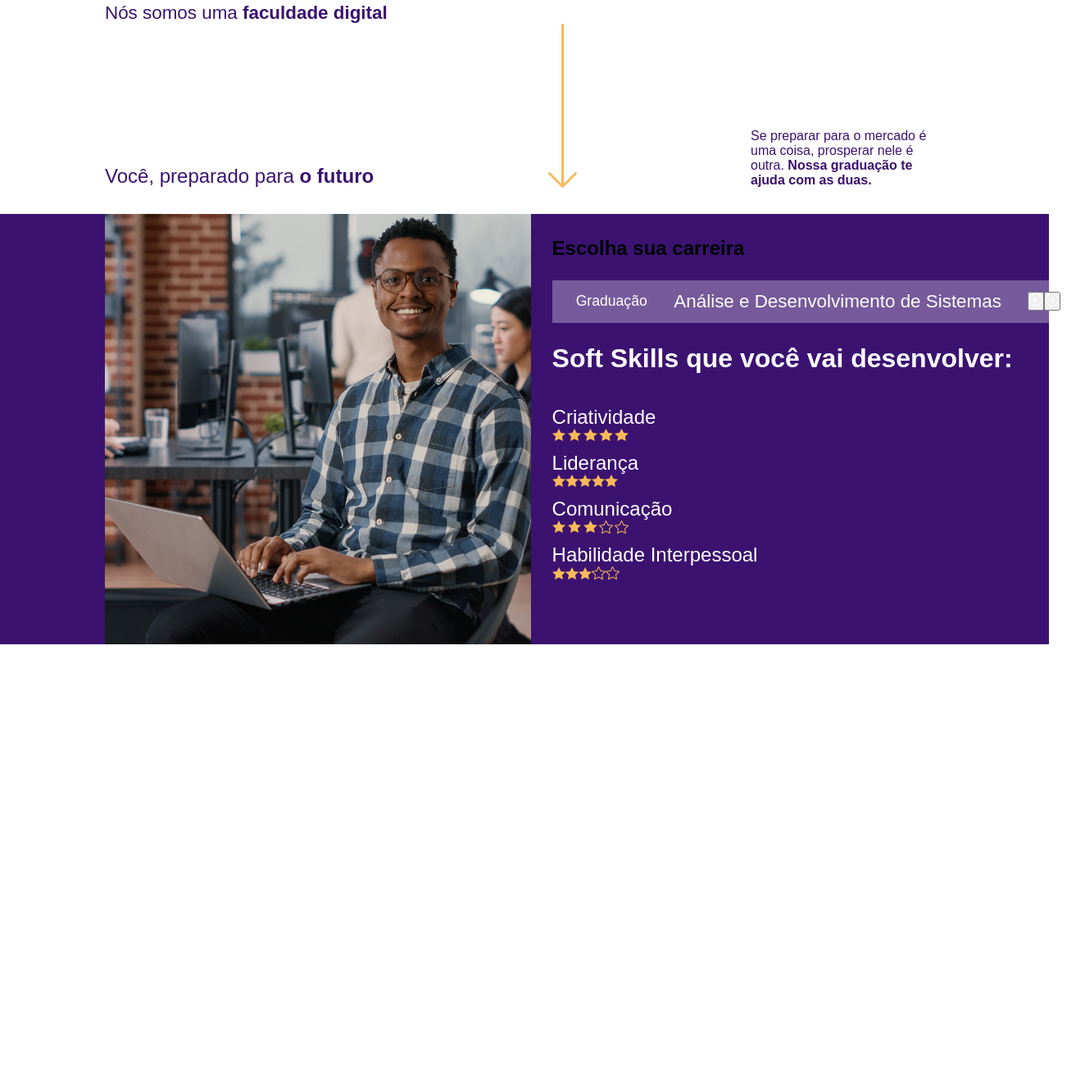
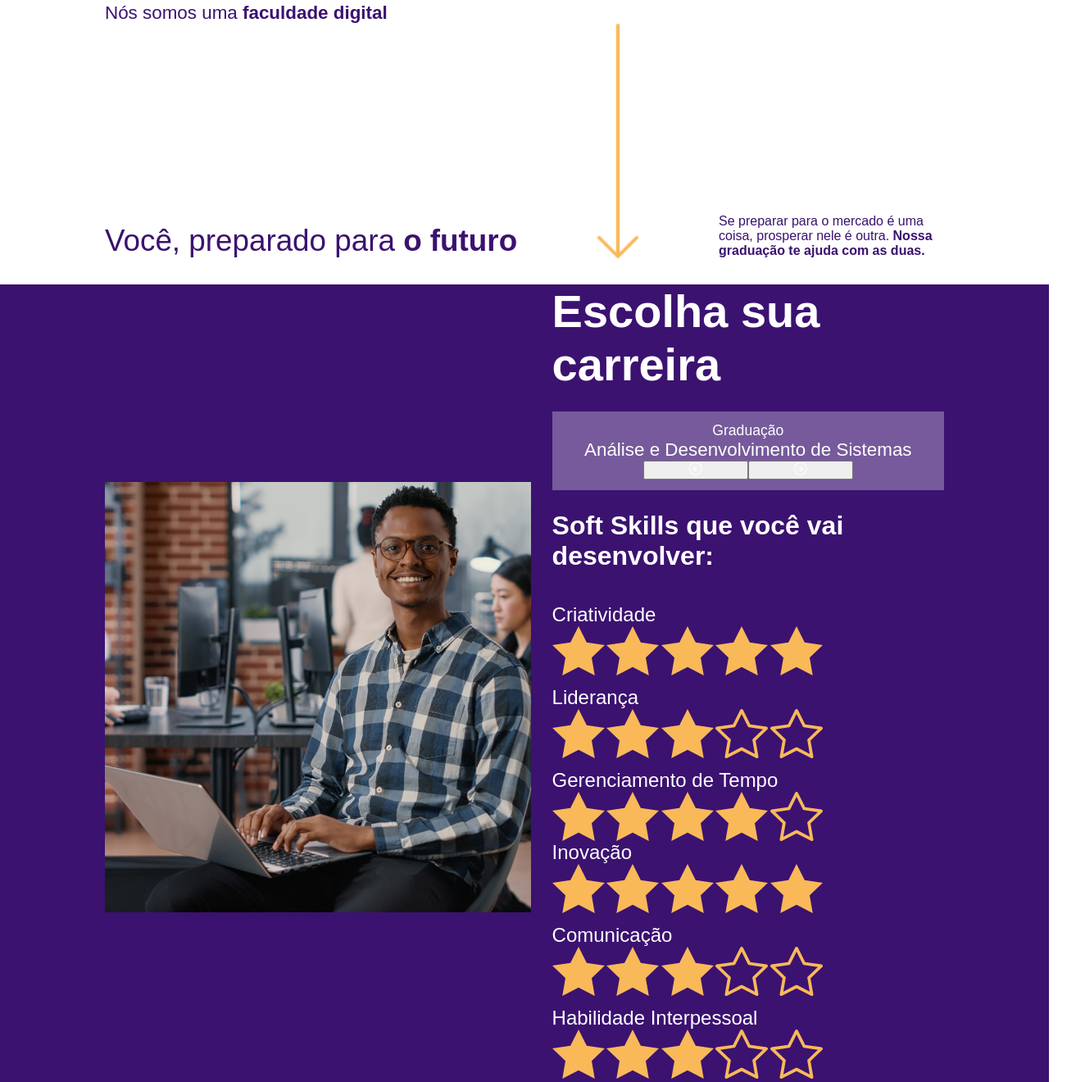
Before and after one commit to Gestao-de-Performance/conteudo-visto-em-aula-LuizRochaADS, a plain HTML site: page index.html in a window 1280 px wide. Shown: the part 101-1421 px from the top of the page at 82% size, 1324 px wide, since content can reach past the window. Before the commit the page ends 919 px from the top, so only its background shows below. Drawn offline with Linux system fonts and the light colour scheme.

Commit message:
Ajuste da aula 8.

```diff
--- a/Style.css
+++ b/Style.css
@@ -56,7 +56,7 @@ a{
 }
 .containerBuscar input{
     border:none;
-    color: var (--cor-titulo);
+    color: var(--cor-titulo);
 
 }
 .containerBuscar input:focus {
@@ -83,7 +83,11 @@ a{
     gap: 0.5vw;
 }
 /*fim Cabeçalho (header)*/
-
+@media screen and (max-width: 1068px){
+    nav{
+        flex-wrap: wrap;
+    }
+}
 /*Apresentação (titulo)*/
 h1{
     color: var(--cor-titulo);
@@ -105,13 +109,26 @@ h1{
  }
 
  .containerApresentacao img{
-    min-height: 50px;
+    min-width: 50px;
  }
 
  .containerApresentacao p{
     color: var(--cor-titulo);
     max-width:  236px;
  }
+
+ @media screen and (max-width: 1068px){
+    .containerApresentacao{
+        flex-wrap: wrap;
+    }
+ }
+    .containerApresentacao h2{
+    font-size: 5.2rem;
+}
+
+.containerApresentacao p{
+    max-width: 275px;
+}
 
  /*Apresentação (titulo)*/
 
@@ -124,9 +141,14 @@ h1{
     gap: 2vw;
  }
 
- .persongemcurso{
+ .persongemCurso{
     width: 40vw;
     height: auto;
+ }
+
+ .tituloEscolhaCurso{
+    font-size: 3.5rem;
+    color: white;
  }
 
  .containerNomeCurso{
@@ -176,11 +198,11 @@ h1{
     font-size: 1.5rem;
 }
 
-.pontoSoftSkill{
+.pontosSoftSkill{
     gap: 0.2vw;
 }
 
-.pontoSoftSkill img{
+.pontosSoftSkill img{
     width: 1.3vw;
 }
 
@@ -188,4 +210,54 @@ h1{
 margin: 1vw 0;
 }
 
+@media screen and (max-width: 1068px){
+    .containerEscolhaCurso{
+        flex-wrap: wrap;
+    }
+}
+
 /*Escolha seu Curso*/
+
+/*Responsividade Mobile*/
+
+@media screen and (max-width: 767px) {
+    .marginSite {
+        margin: 10vw 5vw;
+    }
+}
+
+/*Cabeçalho*/
+.containerMenuPrincipal{
+    flex-wrap: wrap;
+}
+/*Fim Cabeçalho*/
+
+/*Apresentação*/
+.containerApresentacao h2{
+    font-size: 2.3rem;
+}
+/*Fim apresentação*/
+
+/*Escolha seu Curso*/
+.persongemCurso{
+    display: none;
+}
+
+.containerEscolhaCurso div{
+    flex-wrap: wrap;
+}
+
+.containerNomeCurso{
+    min-width: 0;
+}
+
+.btnEscolheCurso{
+    width: 10vw;
+}
+
+.pontosSoftSkill img{
+    width: 5vw;
+}
+/*Fim Escolha seu Curso*/
+
+/*Fim Responsividade Mobile*/
--- a/index.html
+++ b/index.html
@@ -4,7 +4,7 @@
     <meta charset="UTF-8" />
     <meta name="viewport" content="width=device-width, initial-scale=1.0" />
     <title>Faculdade.Digital</title>
-    <link rel="stylesheet" href="style.css" />
+    <link rel="stylesheet" href="/style.css">
   </head>
   <body>
     <header>
@@ -38,7 +38,7 @@
             <p>Se preparar para o mercado é uma coisa, prosperar nele é outra. <b>Nossa graduação te ajuda com as duas.</b></p>
         </div>
     </section>
-    <main>
+
     <section class="corFundoCursos">
     <div class="marginSite flex containerEscolhaCurso">
       <img class="personagemCurso" src="img/personagem,.webp" alt="Personagem do curso de ADS">
@@ -62,17 +62,6 @@
                         <div>
                             <div>
                                 <p class="nomeSoftSkill">Criatividade</p>
-              <div class="flex pontoSoftSkill">
-                <img src="img/estrela_cheia.svg" alt="Estrela cheia">
-                <img src="img/estrela_cheia.svg" alt="Estrela cheia">
-                <img src="img/estrela_cheia.svg" alt="Estrela cheia">
-                <img src="img/estrela_cheia.svg" alt="Estrela cheia">
-                <img src="img/estrela_cheia.svg" alt="Estrela cheia">
-              </div>
-            </div>
-
-            <div class="marginSoftSkill">
-              <p class="nomeSoftSkill">Liderança</p>
                                 <div class="flex pontosSoftSkill">
                                     <img src="img/estrela_cheia.svg" alt="Estrela cheia">
                                     <img src="img/estrela_cheia.svg" alt="Estrela cheia">
@@ -81,10 +70,9 @@
                                     <img src="img/estrela_cheia.svg" alt="Estrela cheia">
                                 </div>
                             </div>
-
                             <div class="marginSoftSkill">
-              <p class="nomeSoftSkill">Comunicação</p>
-              <div class="flex pontoSoftSkill">
+                                <p class="nomeSoftSkill">Liderança</p>
+                                <div class="flex pontosSoftSkill">
                                     <img src="img/estrela_cheia.svg" alt="Estrela cheia">
                                     <img src="img/estrela_cheia.svg" alt="Estrela cheia">
                                     <img src="img/estrela_cheia.svg" alt="Estrela cheia">
@@ -92,8 +80,39 @@
                                     <img src="img/estrela_vazia.svg" alt="Estrela vazia">
                                 </div>
                             </div>
-
+                            <div>
+                                <p class="nomeSoftSkill">Gerenciamento de Tempo</p>
+                                <div class="flex pontosSoftSkill">
+                                    <img src="img/estrela_cheia.svg" alt="Estrela cheia">
+                                    <img src="img/estrela_cheia.svg" alt="Estrela cheia">
+                                    <img src="img/estrela_cheia.svg" alt="Estrela cheia">
+                                    <img src="img/estrela_cheia.svg" alt="Estrela cheia">
+                                    <img src="img/estrela_vazia.svg" alt="Estrela vazia">
+                                </div>
+                            </div>
+                        </div>
+                        <div>
+                            <div>
+                                <p class="nomeSoftSkill">Inovação</p>
+                                <div class="flex pontosSoftSkill">
+                                    <img src="img/estrela_cheia.svg" alt="Estrela cheia">
+                                    <img src="img/estrela_cheia.svg" alt="Estrela cheia">
+                                    <img src="img/estrela_cheia.svg" alt="Estrela cheia">
+                                    <img src="img/estrela_cheia.svg" alt="Estrela cheia">
+                                    <img src="img/estrela_cheia.svg" alt="Estrela cheia">
+                                </div>
+                            </div>
                             <div class="marginSoftSkill">
+                                <p class="nomeSoftSkill">Comunicação</p>
+                                <div class="flex pontosSoftSkill">
+                                    <img src="img/estrela_cheia.svg" alt="Estrela cheia">
+                                    <img src="img/estrela_cheia.svg" alt="Estrela cheia">
+                                    <img src="img/estrela_cheia.svg" alt="Estrela cheia">
+                                    <img src="img/estrela_vazia.svg" alt="Estrela vazia">
+                                    <img src="img/estrela_vazia.svg" alt="Estrela vazia">
+                                </div>
+                            </div>
+                            <div>
                                 <p class="nomeSoftSkill">Habilidade Interpessoal</p>
                                 <div class="flex pontosSoftSkill">
                                     <img src="img/estrela_cheia.svg" alt="Estrela cheia">
```
Lines whose indentation alone changed are shown as unchanged.
